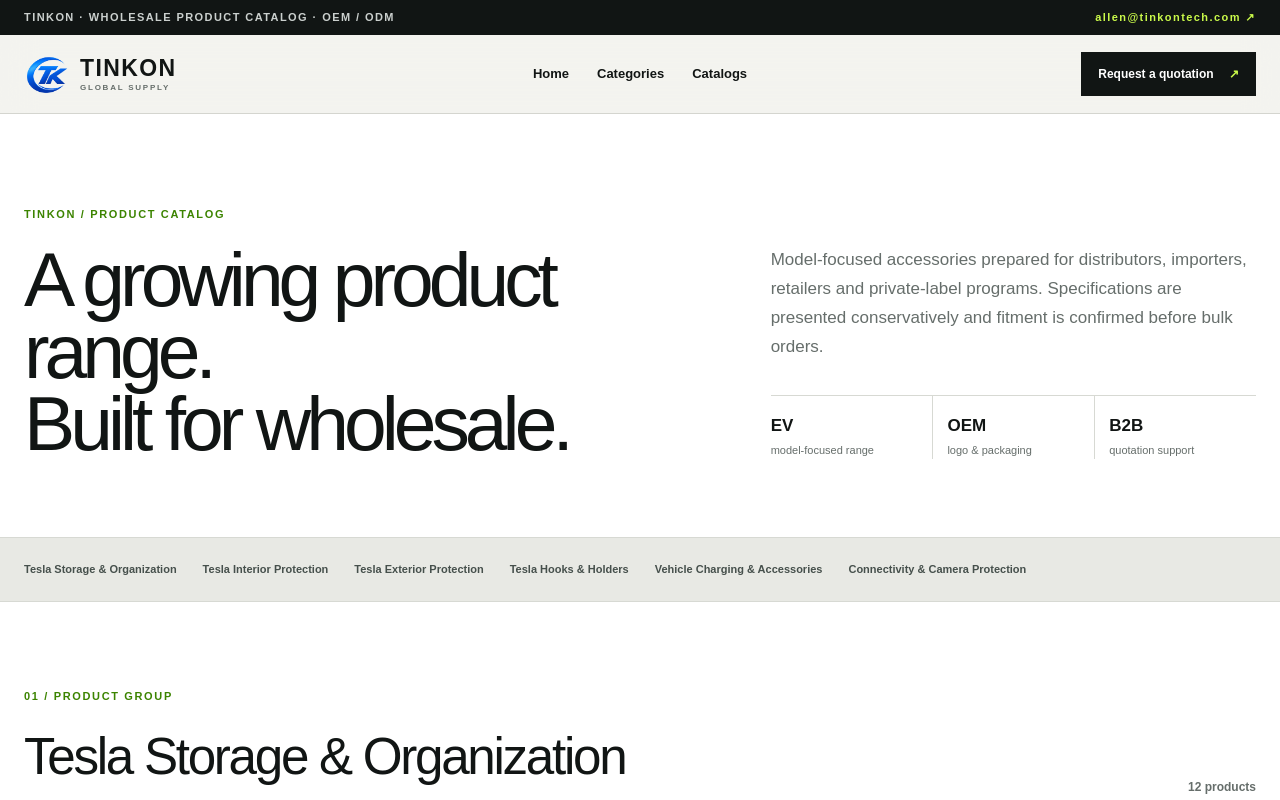
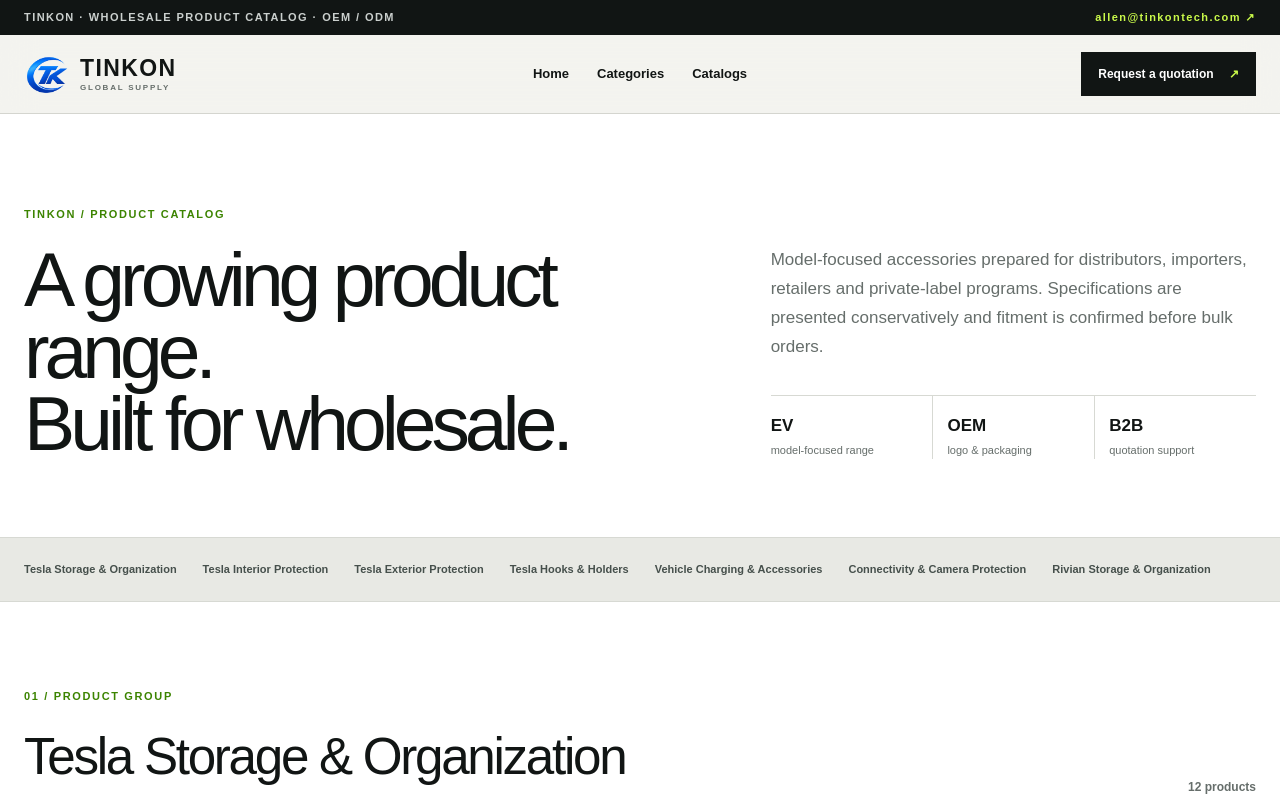
Before and after one commit to Allen-Lei88/tinkon-website, a Next.js app: page /products in a window 1280 px wide. Shown: the top 800 px of the page. Built offline with nearby package versions, Linux system fonts and the light colour scheme.

Commit message:
Add Rivian R2 drawer organizer product

```diff
--- a/data/products.ts
+++ b/data/products.ts
@@ -675,6 +675,20 @@
     imageAlt: "TINKON configurable new-car protection and storage accessory bundle for Tesla vehicles",
     keywords: ["Tesla accessory bundle", "new car protection kit", "TPE floor mat set", "car organizer kit"],
   },
+  {
+    slug: "rivian-r2-drawer-organizer",
+    name: "Rivian R2 Drawer Organizer",
+    fullTitle: "ABS Center Console Drawer Organizer for Rivian R2 with Four Compartments",
+    category: "Rivian Storage & Organization",
+    model: "TK-R2-DO-01",
+    description: "A removable four-compartment tray designed to organize small everyday items inside the center-console drawer of compatible Rivian R2 vehicles.",
+    features: ["Four-compartment storage layout", "Supplier-listed ABS construction", "Textured compartment bases", "Removable drop-in format", "Custom labels and packaging on request"],
+    parameters: [["Material", "ABS, supplier-listed; base insert material to be confirmed"], ["Reference size", "Approx. 25 × 15 cm footprint; height to be confirmed"], ["Color", "Black"], ["Layout", "Four compartments with textured bases"], ["Installation", "Drop-in placement; confirm drawer clearance and closure"], ["Package", "To be confirmed"], ["MOQ", "To be confirmed"]],
+    application: "For supplier-identified Rivian R2 center-console drawer configurations. Confirm the vehicle version, drawer opening, internal dimensions, height and sample fit before ordering. Do not assume compatibility with R1T, R1S or other vehicles.",
+    image: "/catalog/rivian-r2-drawer-organizer.jpg",
+    imageAlt: "TINKON black four-compartment center console drawer organizer for Rivian R2",
+    keywords: ["Rivian R2 organizer", "center console drawer tray", "ABS compartment organizer", "EV interior storage", "Rivian accessories wholesale"],
+  },
 ];
 
 export const categories = Array.from(new Set(products.map((product) => product.category)));
```
